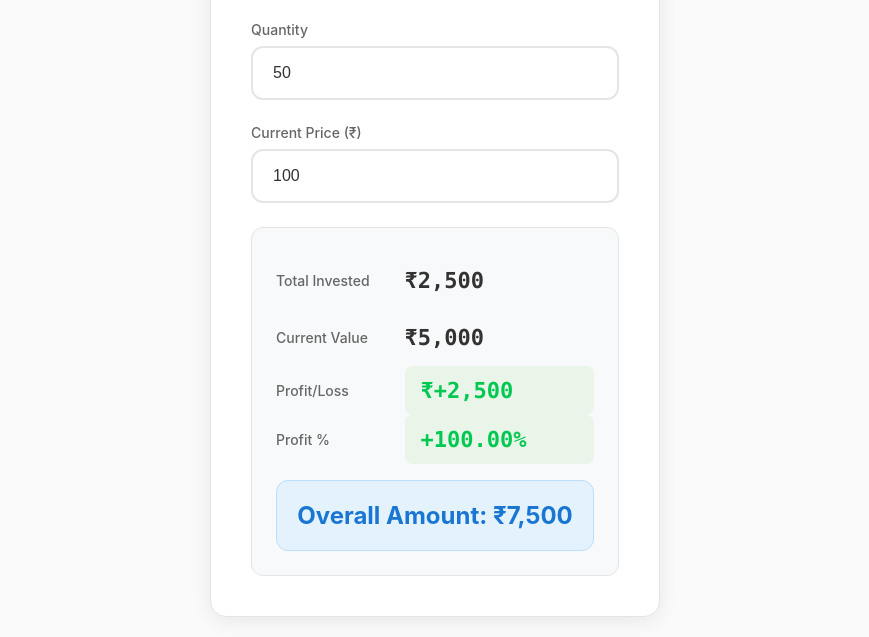
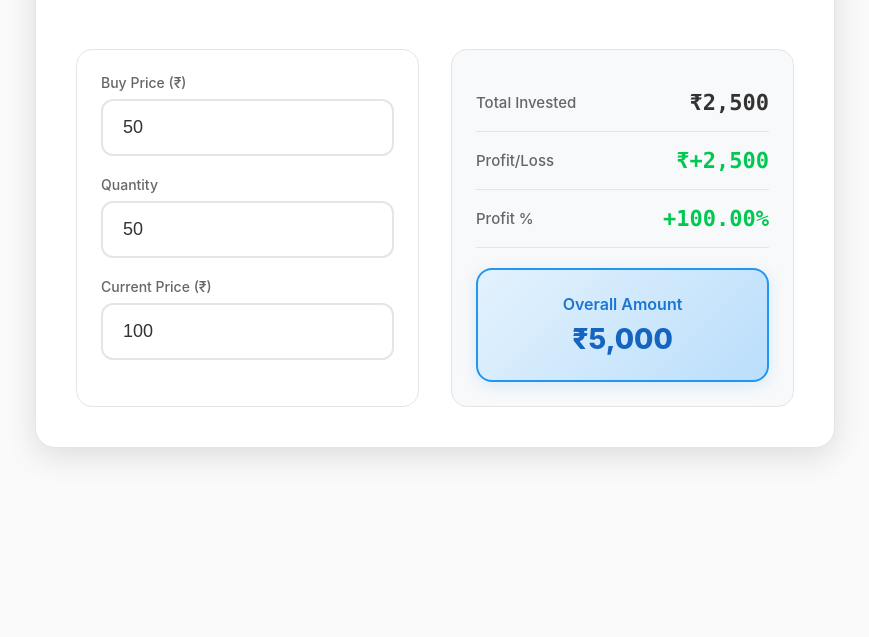
Before and after one commit to bharatnivas/Stock-Profit-Calculator, a plain HTML site: page index.html in a window 1280 px wide. Shown: the part 226-863 px from the top of the page, without its empty margins (205-1074 px from the left). After the commit the page ends 800 px from the top, so only its background shows below. Drawn offline with Linux system fonts and the light colour scheme.

Commit message:
index.html
Updated the js file calculatation

```diff
--- a/index.html
+++ b/index.html
@@ -21,27 +21,44 @@
 
         .container {
             background: #ffffff;
-            border-radius: 16px;
+            border-radius: 20px;
             padding: 40px;
-            max-width: 450px;
+            max-width: 800px;
             width: 100%;
-            box-shadow: 0 4px 20px rgba(0,0,0,0.08);
+            box-shadow: 0 8px 32px rgba(0,0,0,0.12);
             border: 1px solid #e5e5e5;
+            display: grid;
+            grid-template-columns: 1fr 1fr;
+            gap: 32px;
         }
 
         h2 {
+            grid-column: 1 / -1;
             text-align: center;
             color: #333;
             font-size: 28px;
             font-weight: 600;
-            margin-bottom: 32px;
+            margin-bottom: 24px;
             padding-bottom: 16px;
-            border-bottom: 1px solid #e5e5e5;
+            border-bottom: 2px solid #e5e5e5;
+        }
+
+        .input-box, .results-box {
+            padding: 24px;
+            border-radius: 16px;
+            border: 1px solid #e5e5e5;
+        }
+
+        .input-box {
+            background: #fff;
+        }
+
+        .results-box {
+            background: #f8f9fa;
         }
 
         .input-group {
-            margin-bottom: 24px;
-            position: relative;
+            margin-bottom: 20px;
         }
 
         label {
@@ -57,94 +74,97 @@
             padding: 16px 20px;
             border: 2px solid #e5e5e5;
             border-radius: 12px;
-            font-size: 16px;
+            font-size: 18px;
             background: #fff;
             color: #333;
-            transition: all 0.2s ease;
+            transition: border-color 0.2s ease;
         }
 
         input:focus {
             outline: none;
             border-color: #4285f4;
-            box-shadow: 0 0 0 3px rgba(66, 133, 244, 0.1);
+            box-shadow: 0 0 0 4px rgba(66, 133, 244, 0.1);
         }
 
-        .results-card {
-            background: #f8f9fa;
-            border: 1px solid #e5e5e5;
-            border-radius: 12px;
-            padding: 24px;
-            margin-top: 24px;
+        .result-item {
+            display: flex;
+            justify-content: space-between;
+            align-items: center;
+            padding: 16px 0;
+            border-bottom: 1px solid #e5e5e5;
+            font-size: 15px;
         }
 
-        table {
-            width: 100%;
-            border-collapse: collapse;
+        .result-item:last-child {
+            border-bottom: none;
         }
 
-        th {
+        .result-label {
             color: #666;
             font-weight: 500;
-            font-size: 14px;
-            padding: 12px 0;
-            text-align: left;
         }
 
-        td {
-            padding: 16px 0;
+        .result-value {
             font-size: 22px;
             font-weight: 700;
             font-family: 'SF Mono', Monaco, monospace;
             color: #333;
+            min-width: 120px;
+            text-align: right;
         }
 
-        .profit {
-            color: #00c851 !important;
-            background: #e8f5e8;
-            padding: 12px 16px;
-            border-radius: 8px;
-            margin-top: 8px;
+        .profit { color: #00c851 !important; }
+        .loss { color: #d93025 !important; }
+
+        .overall {
+            background: linear-gradient(135deg, #e3f2fd, #bbdefb);
+            border: 2px solid #2196f3;
+            border-radius: 16px;
+            padding: 24px;
+            margin-top: 20px;
+            text-align: center;
+            box-shadow: 0 4px 16px rgba(33, 150, 243, 0.15);
         }
 
-        .loss {
-            color: #d93025 !important;
-            background: #fce8e6;
-            padding: 12px 16px;
-            border-radius: 8px;
-            margin-top: 8px;
+        .overall-title {
+            font-size: 16px;
+            color: #1976d2;
+            font-weight: 600;
+            margin-bottom: 8px;
         }
 
-        .overall {
-            background: #e3f2fd;
-            border: 1px solid #bbdefb;
-            border-radius: 12px;
-            padding: 20px;
-            margin-top: 16px;
-            text-align: center;
+        .overall-value {
+            font-size: 28px;
+            font-weight: 800;
+            color: #1565c0;
         }
 
-        .overall strong {
-            font-size: 24px;
-            color: #1976d2;
-            font-weight: 700;
+        @media (max-width: 768px) {
+            .container {
+                grid-template-columns: 1fr;
+                gap: 24px;
+                max-width: 500px;
+                padding: 32px 24px;
             }
 
-        .checkbox-group {
-            margin: 24px 0;
-            display: flex;
-            align-items: center;
-            gap: 12px;
+            h2 {
+                font-size: 24px;
             }
-
-        input[type="checkbox"] {
-            width: auto;
-            margin: 0;
         }
 
         @media (max-width: 480px) {
             .container {
                 margin: 10px;
-                padding: 32px 24px;
+                padding: 24px 20px;
+            }
+
+            .input-group {
+                margin-bottom: 16px;
+            }
+
+            input {
+                padding: 14px 16px;
+                font-size: 16px;
             }
         }
     </style>
@@ -153,42 +173,37 @@
     <div class="container">
         <h2>Stock Calculator</h2>
 
+        <div class="input-box">
             <div class="input-group">
                 <label>Buy Price (₹)</label>
                 <input type="number" id="buyPrice" value="50" step="0.01">
             </div>
-
             <div class="input-group">
                 <label>Quantity</label>
                 <input type="number" id="quantity" value="50">
             </div>
-
             <div class="input-group">
                 <label>Current Price (₹)</label>
                 <input type="number" id="currentPrice" value="100" step="0.01">
             </div>
+        </div>
 
-        <div class="results-card">
-            <table>
-                <tr>
-                    <th>Total Invested</th>
-                    <td id="invested">₹2,500</td>
-                </tr>
-                <tr>
-                    <th>Current Value</th>
-                    <td id="currentValue">₹5,000</td>
-                </tr>
-                <tr>
-                    <th>Profit/Loss</th>
-                    <td id="profit">₹+2,500</td>
-                </tr>
-                <tr>
-                    <th>Profit %</th>
-                    <td id="profitPct">+100%</td>
-                </tr>
-            </table>
+        <div class="results-box">
+            <div class="result-item">
+                <span class="result-label">Total Invested</span>
+                <span id="invested" class="result-value">₹2,500</span>
+            </div>
+            <div class="result-item">
+                <span class="result-label">Profit/Loss</span>
+                <span id="profit" class="result-value profit">₹+2,500</span>
+            </div>
+            <div class="result-item">
+                <span class="result-label">Profit %</span>
+                <span id="profitPct" class="result-value profit">+100%</span>
+            </div>
             <div id="overall" class="overall">
-                <strong>Overall Amount: <span id="overallAmt">₹7,500</span></strong>
+                <div class="overall-title">Overall Amount</div>
+                <div id="overallAmt" class="overall-value">₹5,000</div>
             </div>
         </div>
     </div>
@@ -199,26 +214,23 @@
             const quantity = parseInt(document.getElementById('quantity').value) || 0;
             const currentPrice = parseFloat(document.getElementById('currentPrice').value) || 0;
 
-            const invested = (buyPrice * quantity).toLocaleString('en-IN');
-            const currentValue = (currentPrice * quantity).toLocaleString('en-IN');
+            const invested = (buyPrice * quantity);
             const profitAmt = (currentPrice - buyPrice) * quantity;
-            const profit = profitAmt.toLocaleString('en-IN');
             const profitPercent = buyPrice > 0 ? ((currentPrice - buyPrice) / buyPrice * 100).toFixed(2) : '0.00';
-            const overallAmount = (buyPrice * quantity) + (currentPrice * quantity);
-            const overallFormatted = overallAmount.toLocaleString('en-IN');
+            const overallAmount = invested + profitAmt; // Total Invested + Profit/Loss
 
-            document.getElementById('invested').textContent = `₹${invested}`;
-            document.getElementById('currentValue').textContent = `₹${currentValue}`;
+            // Format numbers
+            document.getElementById('invested').textContent = `₹${invested.toLocaleString('en-IN')}`;
 
             const profitEl = document.getElementById('profit');
-            profitEl.innerHTML = `₹${profitAmt >= 0 ? '+' : ''}${profit}`;
-            profitEl.className = profitAmt >= 0 ? 'profit' : 'loss';
+            profitEl.innerHTML = `₹${profitAmt >= 0 ? '+' : ''}${Math.abs(profitAmt).toLocaleString('en-IN')}`;
+            profitEl.className = `result-value ${profitAmt >= 0 ? 'profit' : 'loss'}`;
 
             const pctEl = document.getElementById('profitPct');
             pctEl.innerHTML = `${profitAmt >= 0 ? '+' : ''}${profitPercent}%`;
-            pctEl.className = profitAmt >= 0 ? 'profit' : 'loss';
+            pctEl.className = `result-value ${profitAmt >= 0 ? 'profit' : 'loss'}`;
 
-            document.getElementById('overallAmt').textContent = `₹${overallFormatted}`;
+            document.getElementById('overallAmt').textContent = `₹${overallAmount.toLocaleString('en-IN')}`;
         }
 
         ['buyPrice', 'quantity', 'currentPrice'].forEach(id => {
```
Lines whose indentation alone changed are shown as unchanged.
